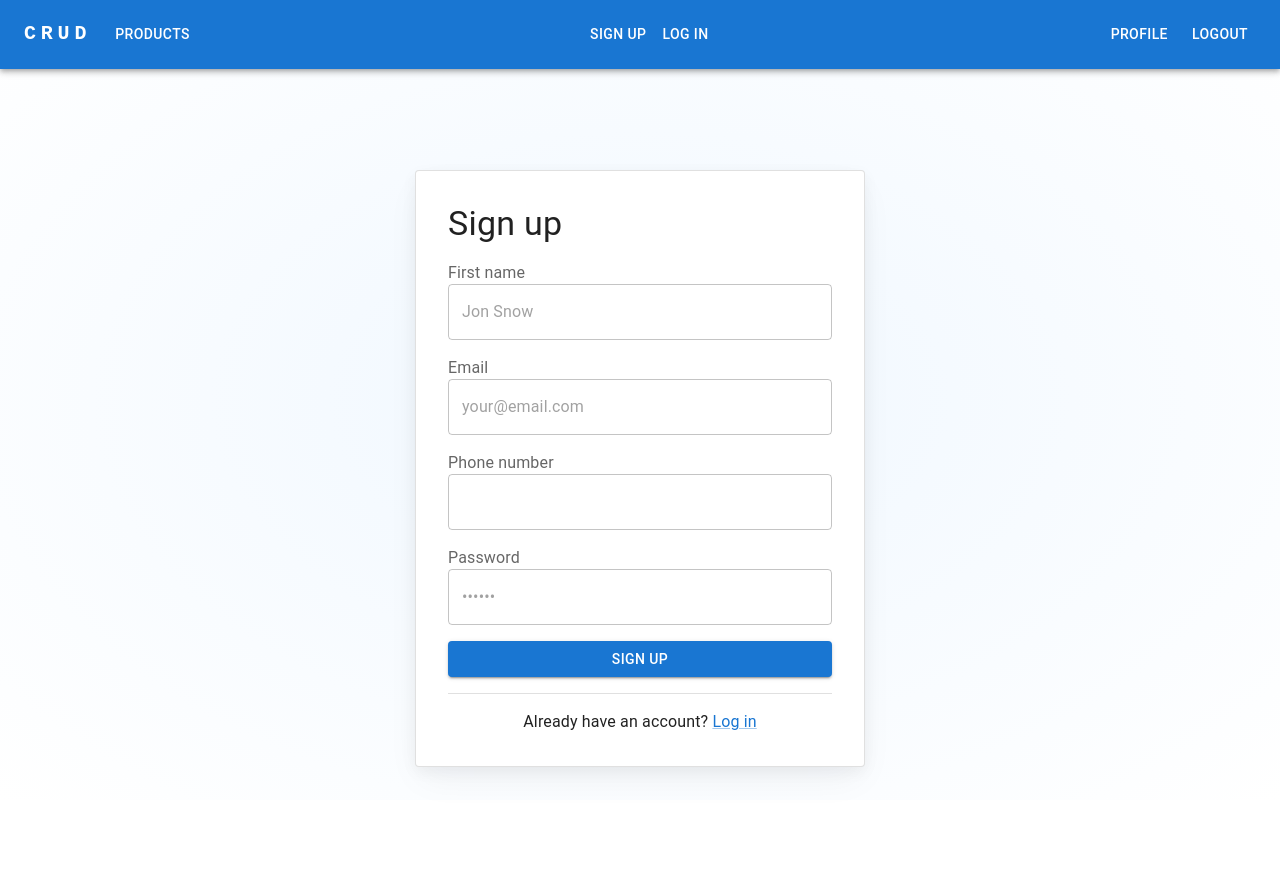
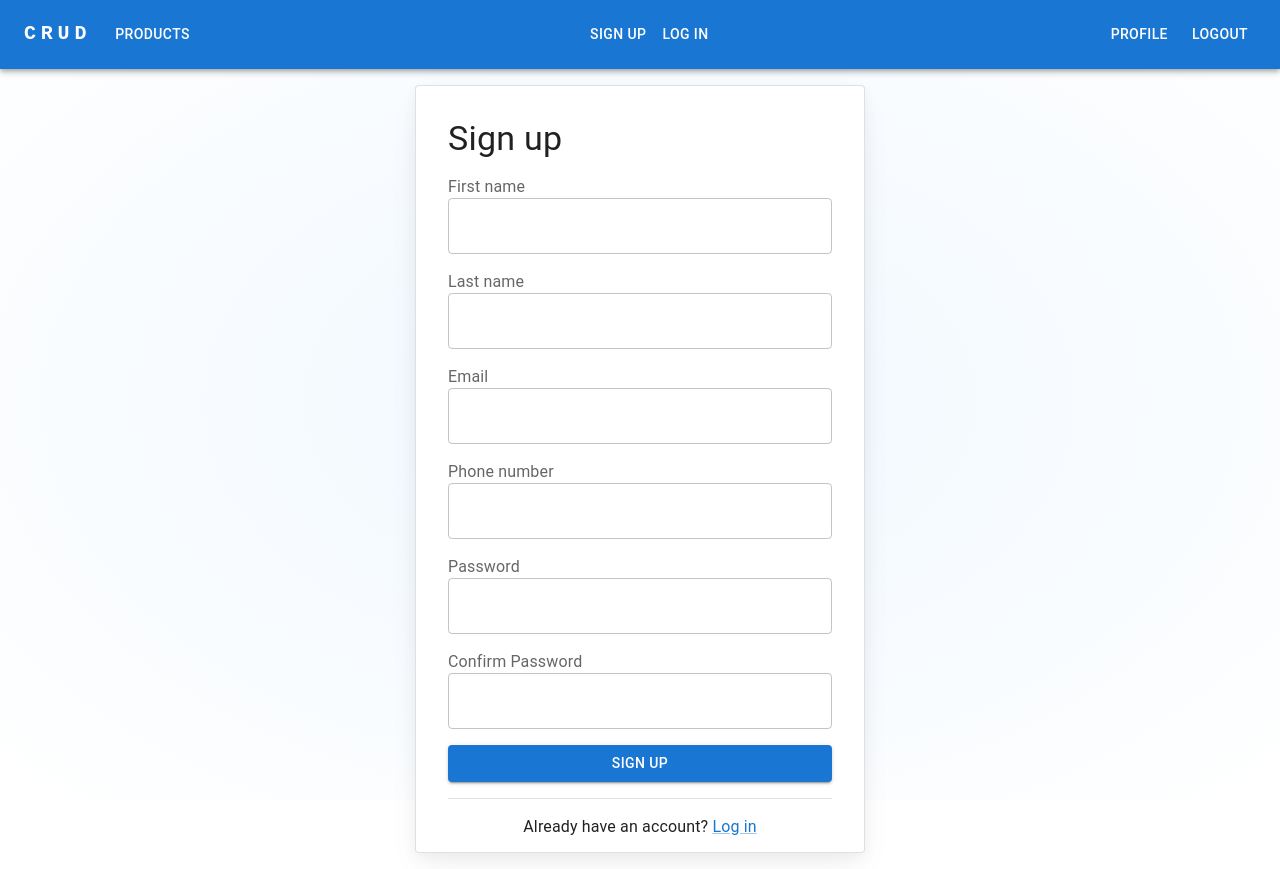
Before and after one commit to VineetPaun/practial-task-1, a React (Vite) app: page /signup in a window 1280 px wide. Built offline with nearby package versions, Linux system fonts and the light colour scheme.

Commit message:
feat: implement user authentication with login and signup forms, add validation schemas, and update App component to display user information

```diff
--- a/package.json
+++ b/package.json
@@ -12,13 +12,17 @@
   "dependencies": {
     "@emotion/react": "^11.14.0",
     "@emotion/styled": "^11.14.1",
+    "@hookform/resolvers": "^5.2.2",
     "@mui/material": "^7.3.7",
     "@tailwindcss/vite": "^4.1.18",
+    "bcryptjs": "^3.0.3",
     "react": "^19.2.0",
     "react-dom": "^19.2.0",
     "react-hook-form": "^7.71.1",
     "react-router": "^7.12.0",
-    "tailwindcss": "^4.1.18"
+    "tailwindcss": "^4.1.18",
+    "uuid": "^13.0.0",
+    "zod": "^4.3.5"
   },
   "devDependencies": {
     "@eslint/js": "^9.39.1",
--- a/src/components/Login.tsx
+++ b/src/components/Login.tsx
@@ -1,9 +1,177 @@
+import {
+  Box,
+  Button,
+  CssBaseline,
+  Divider,
+  FormControl,
+  FormLabel,
+  Link,
+  TextField,
+  Typography,
+  Stack,
+  Card as MuiCard,
+  Alert,
+} from "@mui/material";
+import { styled } from "@mui/material/styles";
+import { Controller, useForm } from "react-hook-form";
+import { zodResolver } from "@hookform/resolvers/zod";
 import Navbar from "./ui/Navbar";
+import { loginSchema, type LoginInput } from "../utils/schema";
+import bcrypt from "bcryptjs";
+import { getUsers } from "./Signup";
+import { useNavigate } from "react-router";
+import { useState } from "react";
 
-export default function Login () {
-    return (
-        <div>
-            <Navbar/>
-        </div>
-    )
+const Card = styled(MuiCard)(({ theme }) => ({
+  display: "flex",
+  flexDirection: "column",
+  alignSelf: "center",
+  width: "100%",
+  padding: theme.spacing(4),
+  gap: theme.spacing(2),
+  margin: "auto",
+  boxShadow:
+    "hsla(220, 30%, 5%, 0.05) 0px 5px 15px, hsla(220, 25%, 10%, 0.05) 0px 15px 35px -5px",
+  [theme.breakpoints.up("sm")]: {
+    width: "450px",
+  },
+}));
+
+const SignUpContainer = styled(Stack)(({ theme }) => ({
+  height: "100dvh",
+  padding: theme.spacing(2),
+  justifyContent: "center",
+  "&::before": {
+    content: '""',
+    position: "absolute",
+    inset: 0,
+    zIndex: -1,
+    backgroundImage:
+      "radial-gradient(ellipse at center, hsl(210, 100%, 97%), white)",
+  },
+}));
+
+export default function Login() {
+  const [errorMessage, setErrorMessage] = useState<string | null>(null);
+  const [successMessage, setSuccessMessage] = useState<string | null>(null);
+  const navigate = useNavigate();
+
+  const {
+    control,
+    handleSubmit,
+    formState: { errors },
+  } = useForm<LoginInput>({
+    resolver: zodResolver(loginSchema),
+    defaultValues: {
+      email: "",
+      password: "",
+    },
+  });
+
+  const onSubmit = async (data: LoginInput) => {
+    const { password, email } = data;
+    setErrorMessage(null);
+    setSuccessMessage(null);
+
+    const users = getUsers();
+
+    const user = users.find(
+      (u: any) => u.email.toLowerCase() === email.toLowerCase()
+    );
+
+    if (!user) {
+      setErrorMessage("The email does not exist!!");
+      return;
+    }
+
+    const isMatch = await bcrypt.compare(password, user.password);
+
+    if (!isMatch) {
+      setErrorMessage("Incorrect Password!!");
+      return;
+    }
+
+    localStorage.setItem("currentUser", JSON.stringify(user));
+    setSuccessMessage("Logged in successfully!!");
+    setTimeout(() => navigate("/"), 1000);
+  };
+
+  return (
+    <>
+      <Navbar />
+      <CssBaseline />
+
+      <SignUpContainer>
+        <Card variant="outlined">
+          <Typography component="h1" variant="h4">
+            Log in
+          </Typography>
+
+          {errorMessage && (
+            <Alert variant="filled" severity="error">
+              {errorMessage}
+            </Alert>
+          )}
+
+          {successMessage && (
+            <Alert variant="filled" severity="success">
+              {successMessage}
+            </Alert>
+          )}
+
+          <Box
+            component="form"
+            onSubmit={handleSubmit(onSubmit)}
+            sx={{ display: "flex", flexDirection: "column", gap: 2 }}
+          >
+            {/* Email */}
+            <FormControl>
+              <FormLabel>Email</FormLabel>
+              <Controller
+                name="email"
+                control={control}
+                render={({ field }) => (
+                  <TextField
+                    {...field}
+                    value={field.value ?? ""}
+                    type="email"
+                    error={!!errors.email}
+                    helperText={errors.email?.message}
+                  />
+                )}
+              />
+            </FormControl>
+
+            {/* Password */}
+            <FormControl>
+              <FormLabel>Password</FormLabel>
+              <Controller
+                name="password"
+                control={control}
+                render={({ field }) => (
+                  <TextField
+                    {...field}
+                    value={field.value ?? ""}
+                    type="password"
+                    error={!!errors.password}
+                    helperText={errors.password?.message}
+                  />
+                )}
+              />
+            </FormControl>
+
+            <Button type="submit" variant="contained" fullWidth>
+              Log in
+            </Button>
+          </Box>
+
+          <Divider />
+
+          <Typography textAlign="center">
+            Don't have an account? <Link href="/signup">Sign up</Link>
+          </Typography>
+        </Card>
+      </SignUpContainer>
+    </>
+  );
 }
--- a/src/components/Signup.tsx
+++ b/src/components/Signup.tsx
@@ -1,18 +1,24 @@
-import * as React from "react";
-import Box from "@mui/material/Box";
-import Button from "@mui/material/Button";
-import CssBaseline from "@mui/material/CssBaseline";
-import Divider from "@mui/material/Divider";
-import FormLabel from "@mui/material/FormLabel";
-import FormControl from "@mui/material/FormControl";
-import Link from "@mui/material/Link";
-import TextField from "@mui/material/TextField";
-import Typography from "@mui/material/Typography";
-import Stack from "@mui/material/Stack";
-import MuiCard from "@mui/material/Card";
+import {
+  Box,
+  Button,
+  CssBaseline,
+  Divider,
+  FormControl,
+  FormLabel,
+  Link,
+  TextField,
+  Typography,
+  Stack,
+  Card as MuiCard,
+  Alert,
+} from "@mui/material";
 import { styled } from "@mui/material/styles";
+import { Controller, useForm } from "react-hook-form";
+import { zodResolver } from "@hookform/resolvers/zod";
 import Navbar from "./ui/Navbar";
-import { Controller, useForm } from "react-hook-form";
+import { signUpSchema, type SignUpInput } from "../utils/schema";
+import bcrypt from "bcryptjs";
+import { v4 as uuid } from "uuid";
 
 const Card = styled(MuiCard)(({ theme }) => ({
   display: "flex",
@@ -23,74 +29,91 @@ const Card = styled(MuiCard)(({ theme }) => ({
   gap: theme.spacing(2),
   margin: "auto",
   boxShadow:
-    "hsla(220, 30%, 5%, 0.05) 0px 5px 15px 0px, hsla(220, 25%, 10%, 0.05) 0px 15px 35px -5px",
+    "hsla(220, 30%, 5%, 0.05) 0px 5px 15px, hsla(220, 25%, 10%, 0.05) 0px 15px 35px -5px",
   [theme.breakpoints.up("sm")]: {
     width: "450px",
   },
-  ...theme.applyStyles("dark", {
-    boxShadow:
-      "hsla(220, 30%, 5%, 0.5) 0px 5px 15px 0px, hsla(220, 25%, 10%, 0.08) 0px 15px 35px -5px",
-  }),
 }));
 
 const SignUpContainer = styled(Stack)(({ theme }) => ({
-  height: "calc((1 - var(--template-frame-height, 0)) * 100dvh)",
-  minHeight: "100%",
+  height: "100dvh",
   padding: theme.spacing(2),
-  [theme.breakpoints.up("sm")]: {
-    padding: theme.spacing(4),
-  },
+  justifyContent: "center",
   "&::before": {
     content: '""',
-    display: "block",
     position: "absolute",
+    inset: 0,
     zIndex: -1,
-    inset: 0,
     backgroundImage:
-      "radial-gradient(ellipse at 50% 50%, hsl(210, 100%, 97%), hsl(0, 0%, 100%))",
-    backgroundRepeat: "no-repeat",
-    ...theme.applyStyles("dark", {
-      backgroundImage:
-        "radial-gradient(at 50% 50%, hsla(210, 100%, 16%, 0.5), hsl(220, 30%, 5%))",
-    }),
+      "radial-gradient(ellipse at center, hsl(210, 100%, 97%), white)",
   },
 }));
 
-type SignUpFormValues = {
-  firstName: string;
-  lastName: string;
-  email: string;
-  phoneNumber: number
-  password: string;
-  confirmPassword: string;
+const STORAGE_KEY = "users";
+
+export const getUsers = (): any[] => {
+  const users = localStorage.getItem(STORAGE_KEY);
+  return users ? JSON.parse(users) : [];
 };
 
-export default function SignUp(props: { disableCustomTheme?: boolean }) {
+const emailValidation = (email: string, users: any[]) => {
+  return users.some((user) => user.email.toLowerCase() === email.toLowerCase());
+};
+
+const saveUsers = (users: any[]) => {
+  localStorage.setItem(STORAGE_KEY, JSON.stringify(users));
+};
+
+export default function SignUp() {
   const {
     control,
     handleSubmit,
     formState: { errors },
-  } = useForm<SignUpFormValues>({
+  } = useForm<SignUpInput>({
+    resolver: zodResolver(signUpSchema),
     defaultValues: {
       firstName: "",
       lastName: "",
       email: "",
-      // phoneNumber: 0,
+      phoneNumber: "",
       password: "",
       confirmPassword: "",
     },
   });
 
-  const onSubmit = (data: SignUpFormValues) => {
-    console.log("Form Data:", data);
+  const onSubmit = async (data: SignUpInput) => {
+    const { password, confirmPassword, email, ...rest } = data;
+
+    const users = getUsers();
+
+    if (emailValidation(email, users)) {
+      <Alert variant="filled" severity="error">
+        User already exists!!
+      </Alert>;
+      return;
+    }
+
+    const hashedPassword = await bcrypt.hash(password, 10);
+    const newUser = {
+      id: uuid(),
+      email,
+      password: hashedPassword,
+      ...rest,
+    };
+    users.push(newUser);
+    saveUsers(users);
+    console.log("Saved to local storage:", newUser);
+    <Alert variant="filled" severity="success">
+      Account created successfully!!
+    </Alert>;
   };
 
   return (
-    <div>
+    <>
       <Navbar />
       <CssBaseline />
 
-      <SignUpContainer direction="column" justifyContent="center">
+      <SignUpContainer>
         <Card variant="outlined">
           <Typography component="h1" variant="h4">
             Sign up
@@ -101,20 +124,34 @@ export default function SignUp(props: { disableCustomTheme?: boolean }) {
             onSubmit={handleSubmit(onSubmit)}
             sx={{ display: "flex", flexDirection: "column", gap: 2 }}
           >
-            {/* Name */}
+            {/* First Name */}
             <FormControl>
               <FormLabel>First name</FormLabel>
               <Controller
                 name="firstName"
                 control={control}
-                rules={{
-                  required: "Name is required",
-                }}
                 render={({ field }) => (
                   <TextField
                     {...field}
-                    placeholder="Jon Snow"
+                    value={field.value ?? ""}
                     error={!!errors.firstName}
+                    helperText={errors.firstName?.message}
+                  />
+                )}
+              />
+            </FormControl>
+
+            {/* Last Name */}
+            <FormControl>
+              <FormLabel>Last name</FormLabel>
+              <Controller
+                name="lastName"
+                control={control}
+                render={({ field }) => (
+                  <TextField
+                    {...field}
+                    value={field.value ?? ""}
+                    error={!!errors.lastName}
                     helperText={errors.lastName?.message}
                   />
                 )}
@@ -127,17 +164,11 @@ export default function SignUp(props: { disableCustomTheme?: boolean }) {
               <Controller
                 name="email"
                 control={control}
-                rules={{
-                  required: "Email is required",
-                  pattern: {
-                    value: /\S+@\S+\.\S+/,
-                    message: "Enter a valid email address",
-                  },
-                }}
                 render={({ field }) => (
                   <TextField
                     {...field}
-                    placeholder="your@email.com"
+                    value={field.value ?? ""}
+                    type="email"
                     error={!!errors.email}
                     helperText={errors.email?.message}
                   />
@@ -151,12 +182,11 @@ export default function SignUp(props: { disableCustomTheme?: boolean }) {
               <Controller
                 name="phoneNumber"
                 control={control}
-                rules={{
-                  required: "Number is required",
-                }}
                 render={({ field }) => (
                   <TextField
                     {...field}
+                    value={field.value ?? ""}
+                    type="tel"
                     error={!!errors.phoneNumber}
                     helperText={errors.phoneNumber?.message}
                   />
@@ -170,18 +200,11 @@ export default function SignUp(props: { disableCustomTheme?: boolean }) {
               <Controller
                 name="password"
                 control={control}
-                rules={{
-                  required: "Password is required",
-                  minLength: {
-                    value: 6,
-                    message: "Password must be at least 6 characters",
-                  },
-                }}
                 render={({ field }) => (
                   <TextField
                     {...field}
+                    value={field.value ?? ""}
                     type="password"
-                    placeholder="••••••"
                     error={!!errors.password}
                     helperText={errors.password?.message}
                   />
@@ -189,18 +212,36 @@ export default function SignUp(props: { disableCustomTheme?: boolean }) {
               />
             </FormControl>
 
-            <Button type="submit" fullWidth variant="contained">
+            {/* Confirm Password */}
+            <FormControl>
+              <FormLabel>Confirm Password</FormLabel>
+              <Controller
+                name="confirmPassword"
+                control={control}
+                render={({ field }) => (
+                  <TextField
+                    {...field}
+                    value={field.value ?? ""}
+                    type="password"
+                    error={!!errors.confirmPassword}
+                    helperText={errors.confirmPassword?.message}
+                  />
+                )}
+              />
+            </FormControl>
+
+            <Button type="submit" variant="contained" fullWidth>
               Sign up
             </Button>
           </Box>
 
           <Divider />
 
-          <Typography sx={{ textAlign: "center" }}>
+          <Typography textAlign="center">
             Already have an account? <Link href="/login">Log in</Link>
           </Typography>
         </Card>
       </SignUpContainer>
-    </div>
+    </>
   );
 }
--- /dev/null
+++ b/src/utils/schema.ts
@@ -0,0 +1,75 @@
+import * as z from "zod";
+
+export const signUpSchema = z
+  .object({
+    firstName: z
+      .string()
+      .min(2, "First name must be at least 2 characters")
+      .trim(),
+    lastName: z
+      .string()
+      .min(2, "First name must be at least 2 characters")
+      .trim(),
+    email: z
+      .string()
+      .email("Please enter a valid email address")
+      .trim()
+      .toLowerCase(),
+    phoneNumber: z
+      .string()
+      .regex(/^[6-9]\d{9}$/, "Please enter a valid 10-digit phone number"),
+    password: z
+      .string()
+      .min(8, "Password must be at least 8 characters")
+      .max(32, "Password should not be more than 32 characters")
+      .regex(/[A-Z]/, "Password must contain at least one uppercase letter")
+      .regex(/[a-z]/, "Password must contain at least one lowercase letter")
+      .regex(/[0-9]/, "Password must contain at least one digit")
+      .regex(
+        /[^a-zA-Z0-9]/,
+        "Password must contain at least one special character"
+      ),
+    confirmPassword: z.string(),
+  })
+  .refine((data) => data.password === data.confirmPassword, {
+    message: "Passwords do not match",
+    path: ["confirmPassword"],
+  });
+
+export const loginSchema = z.object({
+  email: z.string().email("Please enter a valid email address").trim(),
+  password: z.string().min(1, "Password is required"),
+});
+
+export const editProfileSchema = z.object({
+  firstName: z.string().min(2, "Name must be at least 2 characters").trim(),
+  email: z.string().email("Please enter a valid email address").trim(),
+  phoneNumber: z
+    .string()
+    .regex(/^[6-9]\d{9}$/, "Please enter a valid 10-digit phone number"),
+});
+
+export const changePasswordSchema = z
+  .object({
+    oldPassword: z.string().min(1, "Old password is required"),
+    newPassword: z
+      .string()
+      .min(8, "New password must be at least 8 characters")
+      .regex(/[A-Z]/, "Password must contain at least one uppercase letter")
+      .regex(/[a-z]/, "Password must contain at least one lowercase letter")
+      .regex(/[0-9]/, "Password must contain at least one digit")
+      .regex(
+        /[^a-zA-Z0-9]/,
+        "Password must contain at least one special character"
+      ),
+    confirmNewPassword: z.string(),
+  })
+  .refine((data) => data.newPassword === data.confirmNewPassword, {
+    message: "New passwords do not match",
+    path: ["confirmNewPassword"],
+  });
+
+export type SignUpInput = z.infer<typeof signUpSchema>;
+export type LoginInput = z.infer<typeof loginSchema>;
+export type EditProfileInput = z.infer<typeof editProfileSchema>;
+export type ChangePasswordInput = z.infer<typeof changePasswordSchema>;
```
Also changed, not shown: src/App.tsx (+26 -8 lines), 1 other file (tests, documents, lock files or other folders).
